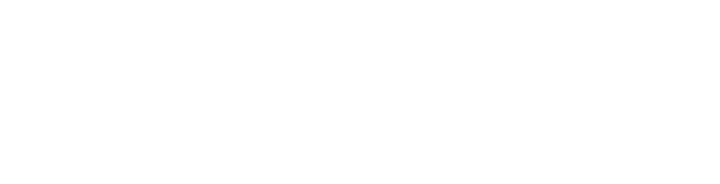
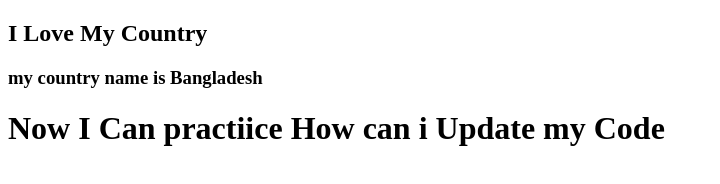
Before and after one commit to SAahmed1-hub/my-second-repo, a plain HTML site: page index.html in a window 1280 px wide. Shown: the whole page, without its empty margins (0-720 px from the left). Drawn offline with Linux system fonts and the light colour scheme.

Commit message:
added header

```diff
--- a/index.html
+++ b/index.html
@@ -7,6 +7,9 @@
     <title>my second github repo</title>
 </head>
 <body>
+    <h2>I Love My Country</h2>
+    <h3>my country name is Bangladesh</h3>
+    <h1>Now I Can practiice How can i Update my Code</h1>
 
 </body>
 </html>
```
